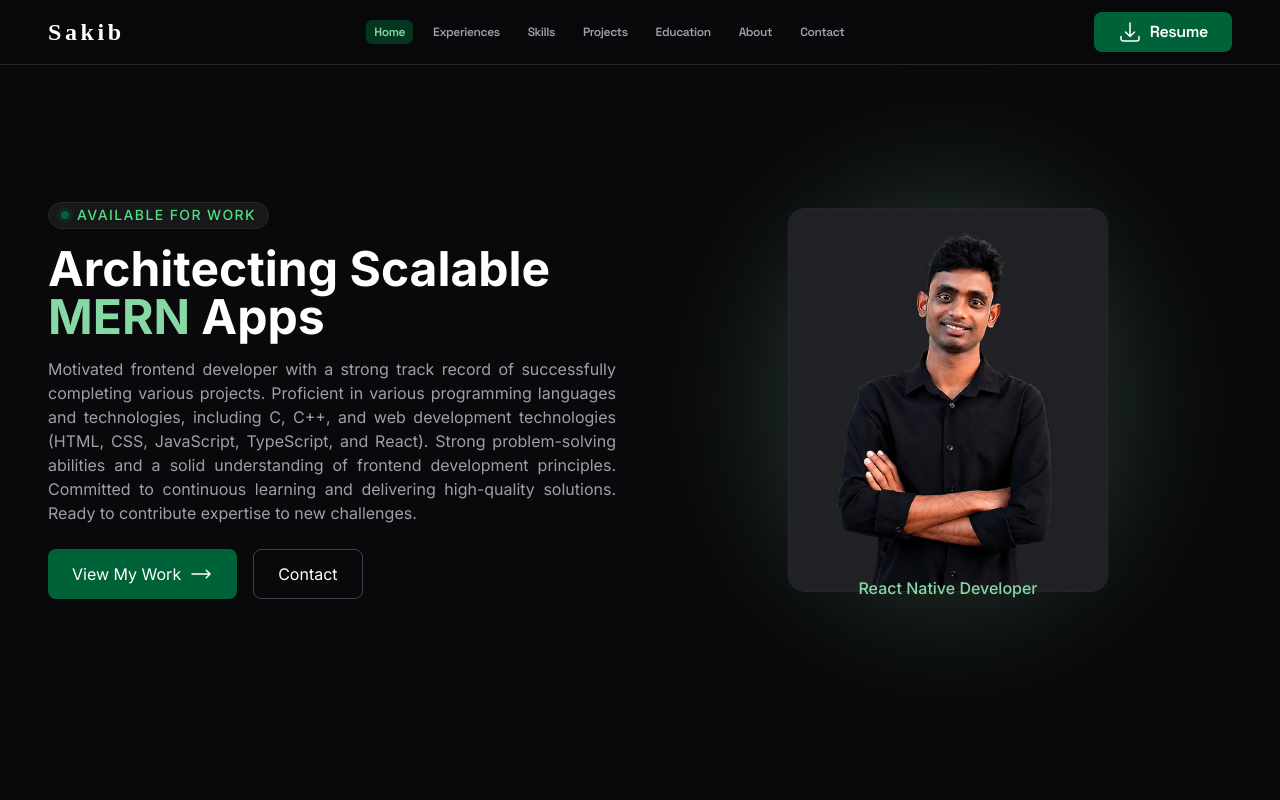
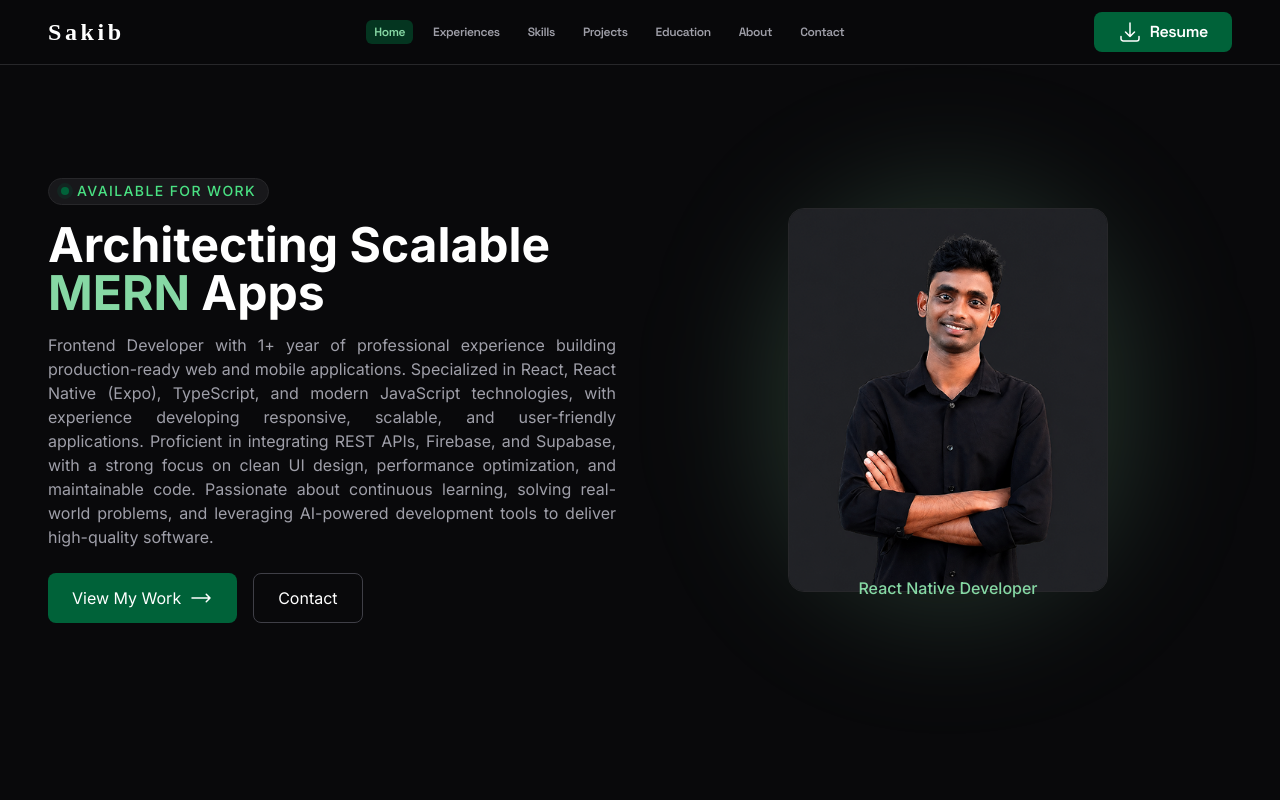
Before and after one commit to sakib-333/portfolio, a React (Vite) app: page / in a window 1280 px wide. Shown: the top 800 px of the page. Built offline with nearby package versions, Linux system fonts and the light colour scheme; a web font is replaced by a local one.

Commit message:
Update home section about text.

```diff
--- a/src/components/main/Home.tsx
+++ b/src/components/main/Home.tsx
@@ -55,7 +55,7 @@ const Home = ({ handleScroll }: HomeProps) => {
                     </h1>
 
                     <p className="mt-4 text-zinc-400 text-justify">
-                        Motivated frontend developer with a strong track record of successfully completing various projects. Proficient in various programming languages and technologies, including C, C++, and web development technologies (HTML, CSS, JavaScript, TypeScript, and React). Strong problem-solving abilities and a solid understanding of frontend development principles. Committed to continuous learning and delivering high-quality solutions. Ready to contribute expertise to new challenges.
+                        Frontend Developer with 1+ year of professional experience building production-ready web and mobile applications. Specialized in React, React Native (Expo), TypeScript, and modern JavaScript technologies, with experience developing responsive, scalable, and user-friendly applications. Proficient in integrating REST APIs, Firebase, and Supabase, with a strong focus on clean UI design, performance optimization, and maintainable code. Passionate about continuous learning, solving real-world problems, and leveraging AI-powered development tools to deliver high-quality software.
                     </p>
 
                     <div className="mt-6 flex gap-4">
```
